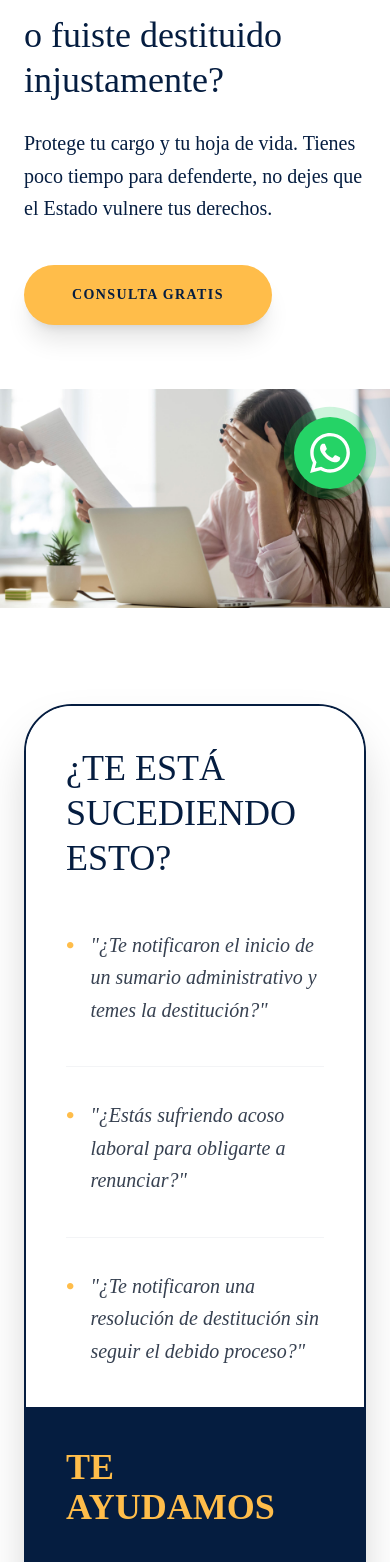
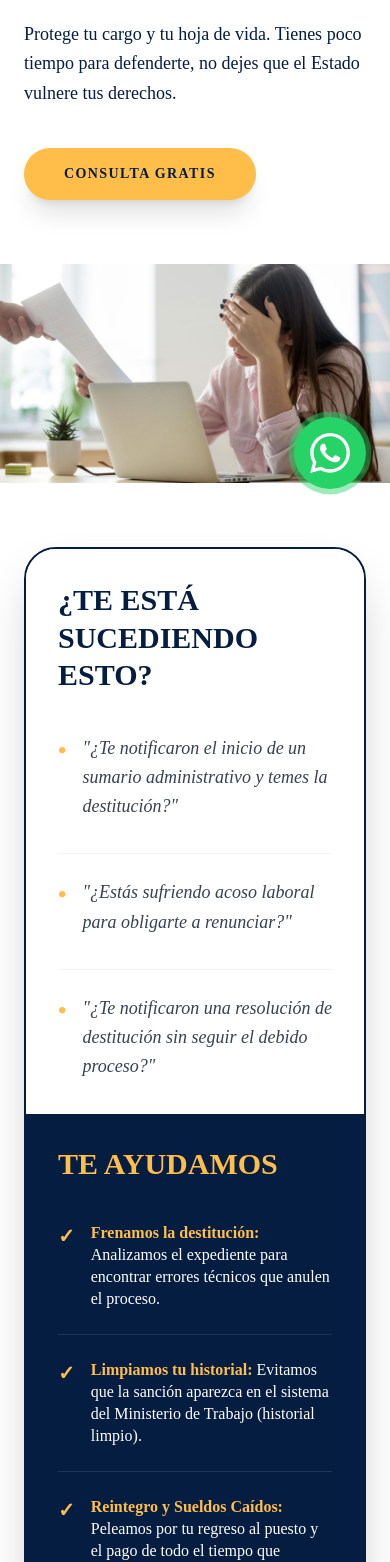
Before and after one commit to DevCardenasS/web-cardenas-saltos, a Next.js app: page /defensa-losep in a window 390 px wide. Shown: the part 331-1893 px from the top of the page. Built offline with nearby package versions, Linux system fonts and the light colour scheme.

Commit message:
Update defensa-losep.js

```diff
--- a/pages/defensa-losep.js
+++ b/pages/defensa-losep.js
@@ -12,21 +12,21 @@ export default function DefensaLosep() {
       </Head>
 
       {/* --- HERO SECTION --- */}
-      <section className="pt-32 pb-16 px-6 md:px-20">
+      <section className="pt-24 md:pt-32 pb-16 px-6 md:px-20">
         <div className="max-w-7xl mx-auto text-left">
-          <h1 className="text-[#051d40] text-4xl md:text-6xl leading-tight mb-6">
+          <h1 className="text-[#051d40] text-3xl md:text-6xl leading-tight mb-6">
             <span className="block font-black">¿Te abrieron un sumario administrativo</span>
             <span className="block font-medium mt-1">o fuiste destituido injustamente?</span>
           </h1>
 
-          <p className="text-[#051d40] text-xl md:text-2xl mb-10 max-w-3xl leading-relaxed font-normal">
+          <p className="text-[#051d40] text-lg md:text-2xl mb-10 max-w-3xl leading-relaxed font-normal">
             Protege tu cargo y tu hoja de vida. Tienes poco tiempo para defenderte,
             no dejes que el Estado vulnere tus derechos.
           </p>
 
           <a
             href={`https://wa.me/${WHATSAPP_NUMBER}?text=${whatsappMessage}`}
-            className="inline-block bg-[#ffbd4a] text-[#051d40] px-12 py-5 rounded-full font-bold text-sm uppercase tracking-widest hover:bg-[#051d40] hover:text-white transition-all shadow-xl"
+            className="inline-block bg-[#ffbd4a] text-[#051d40] px-10 py-4 md:px-12 md:py-5 rounded-full font-bold text-sm uppercase tracking-widest hover:bg-[#051d40] hover:text-white transition-all shadow-xl"
           >
             Consulta gratis
           </a>
@@ -43,53 +43,53 @@ export default function DefensaLosep() {
       </section>
 
       {/* --- SECCIÓN DUAL: SERVICE CARD --- */}
-      <section className="max-w-7xl mx-auto px-6 py-24">
-        <div className="grid lg:grid-cols-2 gap-0 rounded-[3rem] overflow-hidden shadow-2xl border-2 border-[#051d40]">
+      <section className="max-w-7xl mx-auto px-6 py-16 md:py-24">
+        <div className="grid lg:grid-cols-2 gap-0 rounded-[2rem] md:rounded-[3rem] overflow-hidden shadow-2xl border-2 border-[#051d40]">
 
-          {/* Lado Izquierdo: ¿Te está sucediendo esto? (Ahora font-medium) */}
-          <div className="bg-white p-10 md:p-16 flex flex-col justify-center">
-            <h2 className="text-[#051d40] text-4xl md:text-5xl font-medium mb-12 uppercase leading-tight">
+          {/* Lado Izquierdo: ¿Te está sucediendo esto? (Bold) */}
+          <div className="bg-white p-8 md:p-16 flex flex-col justify-center">
+            <h2 className="text-[#051d40] text-3xl md:text-5xl font-bold mb-10 uppercase leading-tight">
               ¿Te está sucediendo esto?
             </h2>
-            <div className="space-y-10">
+            <div className="space-y-8 md:space-y-10">
               <div className="flex gap-4">
                 <span className="text-[#ffbd4a] font-black text-2xl">•</span>
-                <p className="text-xl text-gray-700 italic font-medium leading-relaxed">
+                <p className="text-lg md:text-xl text-gray-700 italic font-medium leading-relaxed">
                   "¿Te notificaron el inicio de un sumario administrativo y temes la destitución?"
                 </p>
               </div>
-              <div className="flex gap-4 border-t border-gray-100 pt-8">
+              <div className="flex gap-4 border-t border-gray-100 pt-6 md:pt-8">
                 <span className="text-[#ffbd4a] font-black text-2xl">•</span>
-                <p className="text-xl text-gray-700 italic font-medium leading-relaxed">
+                <p className="text-lg md:text-xl text-gray-700 italic font-medium leading-relaxed">
                   "¿Estás sufriendo acoso laboral para obligarte a renunciar?"
                 </p>
               </div>
-              <div className="flex gap-4 border-t border-gray-100 pt-8">
+              <div className="flex gap-4 border-t border-gray-100 pt-6 md:pt-8">
                 <span className="text-[#ffbd4a] font-black text-2xl">•</span>
-                <p className="text-xl text-gray-700 italic font-medium leading-relaxed">
+                <p className="text-lg md:text-xl text-gray-700 italic font-medium leading-relaxed">
                   "¿Te notificaron una resolución de destitución sin seguir el debido proceso?"
                 </p>
               </div>
             </div>
           </div>
 
-          {/* Lado Derecho: Te ayudamos (Más grande, sin cursiva) */}
-          <div className="bg-[#051d40] p-10 md:p-16 text-white flex flex-col justify-center">
-            <h3 className="text-[#ffbd4a] text-4xl md:text-5xl font-black mb-10 uppercase">
+          {/* Lado Derecho: Te ayudamos */}
+          <div className="bg-[#051d40] p-8 md:p-16 text-white flex flex-col justify-center">
+            <h3 className="text-[#ffbd4a] text-3xl md:text-5xl font-black mb-10 uppercase">
               Te ayudamos
             </h3>
-            <ul className="space-y-8 mb-12">
+            <ul className="space-y-6 md:space-y-8 mb-12">
               <li className="flex gap-4 items-start">
                 <span className="text-[#ffbd4a] font-bold text-xl">✓</span>
-                <p className="text-lg leading-snug"><span className="font-bold text-[#ffbd4a]">Frenamos la destitución:</span> Analizamos el expediente para encontrar errores técnicos que anulen el proceso.</p>
+                <p className="text-base md:text-lg leading-snug"><span className="font-bold text-[#ffbd4a]">Frenamos la destitución:</span> Analizamos el expediente para encontrar errores técnicos que anulen el proceso.</p>
               </li>
               <li className="flex gap-4 items-start border-t border-white/10 pt-6">
                 <span className="text-[#ffbd4a] font-bold text-xl">✓</span>
-                <p className="text-lg leading-snug"><span className="font-bold text-[#ffbd4a]">Limpiamos tu historial:</span> Evitamos que la sanción aparezca en el sistema del Ministerio de Trabajo (historial limpio).</p>
+                <p className="text-base md:text-lg leading-snug"><span className="font-bold text-[#ffbd4a]">Limpiamos tu historial:</span> Evitamos que la sanción aparezca en el sistema del Ministerio de Trabajo (historial limpio).</p>
               </li>
               <li className="flex gap-4 items-start border-t border-white/10 pt-6">
                 <span className="text-[#ffbd4a] font-bold text-xl">✓</span>
-                <p className="text-lg leading-snug"><span className="font-bold text-[#ffbd4a]">Reintegro y Sueldos Caídos:</span> Peleamos por tu regreso al puesto y el pago de todo el tiempo que estuviste fuera.</p>
+                <p className="text-base md:text-lg leading-snug"><span className="font-bold text-[#ffbd4a]">Reintegro y Sueldos Caídos:</span> Peleamos por tu regreso al puesto y el pago de todo el tiempo que estuviste fuera.</p>
               </li>
             </ul>
             <a
@@ -103,14 +103,14 @@ export default function DefensaLosep() {
       </section>
 
       {/* --- SECCIÓN MINIMALISTA: ENTENDEMOS LO QUE ESTÁS PASANDO --- */}
-      <section className="max-w-7xl mx-auto px-6 py-24">
-        <div className="flex flex-col md:flex-row gap-16">
+      <section className="max-w-7xl mx-auto px-6 py-16 md:py-24">
+        <div className="flex flex-col md:flex-row gap-10 md:gap-16">
           <div className="md:w-1/3">
-            <h2 className="text-[#051d40] text-4xl md:text-5xl font-black leading-tight sticky top-32">
+            <h2 className="text-[#051d40] text-3xl md:text-5xl font-black leading-tight md:sticky md:top-32">
               Entendemos lo que estás pasando
             </h2>
           </div>
-          <div className="md:w-2/3 grid gap-12">
+          <div className="md:w-2/3 grid gap-10 md:gap-12">
             {[
               "No eres solo un número de expediente, es tu estabilidad familiar la que está en juego.",
               "Sabemos que el Estado suele ser juez y parte. No estás solo contra el sistema.",
@@ -118,8 +118,8 @@ export default function DefensaLosep() {
               "Tu récord profesional de años no puede ser borrado por una decisión política o un jefe momentáneo."
             ].map((text, index) => (
               <div key={index} className="flex gap-6 group">
-                <span className="text-[#ffbd4a] text-2xl font-black">0{index + 1}</span>
-                <p className="text-[#051d40] text-2xl italic font-medium leading-relaxed border-b border-gray-100 pb-8 group-last:border-0">
+                <span className="text-[#ffbd4a] text-xl md:text-2xl font-black">0{index + 1}</span>
+                <p className="text-xl md:text-2xl italic font-medium leading-relaxed border-b border-gray-100 pb-8 group-last:border-0 text-[#051d40]">
                   "{text}"
                 </p>
               </div>
@@ -128,12 +128,13 @@ export default function DefensaLosep() {
         </div>
       </section>
 
-      {/* --- SECCIÓN EXPERTO --- */}
-      <section className="max-w-7xl mx-auto px-6 py-20">
+      {/* --- SECCIÓN EXPERTO: FRASE CORREGIDA (Tranquilo) --- */}
+      <section className="max-w-7xl mx-auto px-6 py-16 md:py-20">
         <div className="flex flex-col md:flex-row items-center gap-12">
           <div className="md:w-1/2">
-            <h2 className="text-[#051d40] text-3xl md:text-5xl font-bold leading-tight mb-10">
-              Expertos en normativa LOSEP, procesos ante la Contraloría General del Estado y Ministerio de Trabajo.
+            <h2 className="text-[#051d40] text-2xl md:text-5xl leading-tight mb-10">
+              <span className="font-black">Tranquilo, somos </span>
+              <span className="font-medium">Expertos en normativa LOSEP, procesos ante la Contraloría General del Estado y Ministerio de Trabajo.</span>
             </h2>
             <a
               href={`https://wa.me/${WHATSAPP_NUMBER}?text=${whatsappMessage}`}
@@ -153,10 +154,10 @@ export default function DefensaLosep() {
       </section>
 
       {/* --- BANNER FINAL --- */}
-      <section className="w-full bg-[#ffbd4a] py-24">
+      <section className="w-full bg-[#ffbd4a] py-20 md:py-24">
         <div className="max-w-7xl mx-auto px-6 text-left">
-          <h2 className="text-[#051d40] text-4xl md:text-6xl mb-10" style={{ lineHeight: '1' }}>
-            <span className="block font-black uppercase">Estrategia legal</span>
+          <h2 className="text-[#051d40] text-3xl md:text-6xl mb-10" style={{ lineHeight: '1' }}>
+            <span className="block font-black">Estrategia legal</span>
             <span className="block font-normal">que genera resultados</span>
           </h2>
           <a href={`https://wa.me/${WHATSAPP_NUMBER}?text=${whatsappMessage}`}
```
